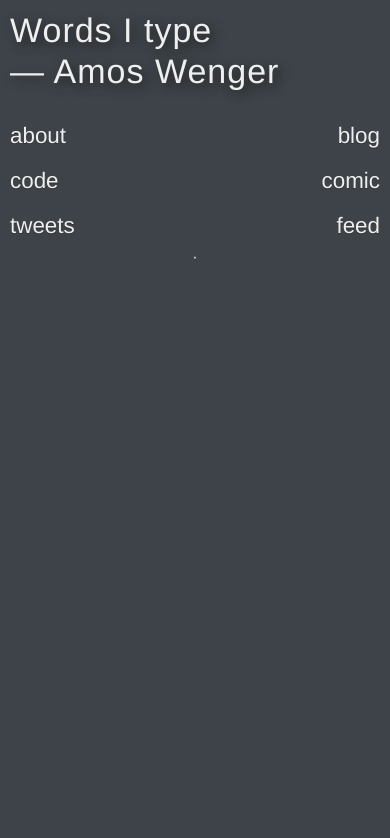
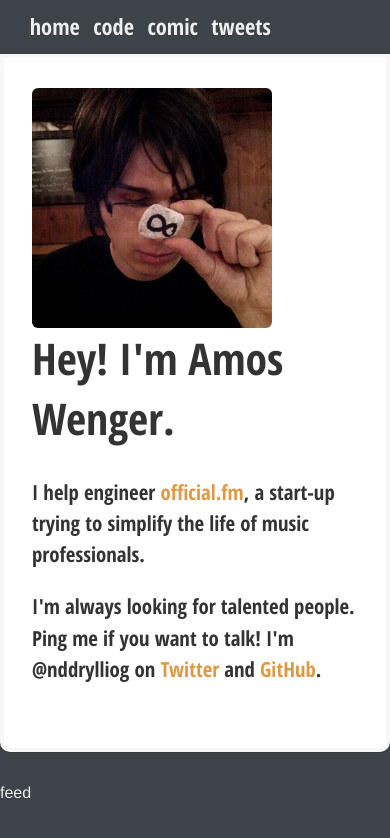
Before and after one commit to fasterthanlime/nevargames.com, a Jekyll site: the page built from index.html, in a window 390 px wide. Shown: the top 838 px of the page. Built offline with Jekyll 4.4.1, drawn with Linux system fonts in a browser that asks for light colours; some web fonts are replaced; Markdown is read by kramdown in place of the engine named in the settings; the list of posts is cut into pages by our own code.

Commit message:
A shitload of design changes

```diff
--- a/_layouts/default.html
+++ b/_layouts/default.html
@@ -26,19 +26,11 @@
   </head>
   <body>
     <div id="container">
-        <header role="banner" id="header">
-            <a href="" rel="home">
-                <h1>Words I type <span></span>— Amos Wenger</h1>
-            </a>
-        </header>
         <aside id="sidebar">
             <nav>
                 <ul id="menu">
                     <li>
-                        <a href="about/">about</a>
-                    </li>
-                    <li>
-                        <a href="/">blog</a>
+                        <a href="/">home</a>
                     </li>
                     <li>
                         <a href="https://github.com/nddrylliog">code</a>
@@ -49,12 +41,8 @@
                     <li>
                         <a href="https://twitter.com/nddrylliog">tweets</a>
                     </li>
-                    <li>
-                        <a href="blog/feed.xml" title="Subscribe to RSS feed">feed</a>
-                    </li>
                 </ul>
             </nav>
-            <div class="hr">·</div>
         </aside>
         <div role="main" id="content">
             {{ content }}
--- a/_layouts/post.html
+++ b/_layouts/post.html
@@ -8,6 +8,7 @@
     </h1>
     <div class="meta">
       <time datetime="{{ page.date | date_to_xmlschema }}">{{ page.date | date_to_long_string }}</time>
+      &bullet;
       <span class="tags">
         {% for tag in page.tags %}
           <a href="/blog/tags/#{{ tag }}">{{ tag }}</a>
@@ -19,7 +20,7 @@
     {{ content }}
   </div>
   <footer>
-    <a href="https://twitter.com/nddrylliog"><img class="mugshot" src="/img/mugshot.png"></a>
+    <a href="https://twitter.com/nddrylliog"><img class="mugshot" src="/img/mugshot.jpg"></a>
 
     <p>
         Hey! I'm Amos Wenger. I help engineer <a href="http://official.fm">official.fm</a>,
--- a/css/style.css
+++ b/css/style.css
@@ -1,39 +1,44 @@
-@import url("http://fonts.googleapis.com/css?family=Homenaje|Lekton");
-.white-bg{text-shadow:none;color:#333;background:#fff;border-radius:5px;box-shadow:0 0 0 4px rgba(0,0,0,0.03) inset,0 0 0 1px rgba(0,0,0,0.15);position:relative;padding:5px 32px 32px 32px}
+@import url("http://fonts.googleapis.com/css?family=Open+Sans+Condensed:700");
+.white-bg{text-shadow:none;color:#333;background:#fff;box-shadow:0 0 0 4px rgba(0,0,0,0.03) inset,0 0 0 1px rgba(0,0,0,0.15);position:relative;padding:5px 32px 32px 32px;border-radius:0 0 10px 10px}
 *{box-sizing:border-box}
 html{min-height:100%;overflow-y:auto}
 body{font-family:Helvetica,Arial,sans-serif;background:#3d4349;color:#efefef;text-shadow:0 1px #333}
 a{text-decoration:none;color:inherit;}
-a:hover{color:#0af}
-#container{height:auto;overflow:hidden;width:980px;padding-left:40px;padding-top:40px;margin-bottom:50px}
-#header{height:100px;margin-left:180px;}
-#header h1{font:400 40px Homenaje,Helvetica,Arial,sans-serif;margin:0;letter-spacing:1px;text-shadow:4px 4px 11px #222}
+a:hover{color:#d94}
+#container{height:auto;overflow:hidden;width:1080px;padding-left:20px;margin-bottom:50px}
+#header{height:100px;margin-left:140px;}
+#header h1{font:700 2.8em 'Open Sans Condensed',sans-serif;margin:0;letter-spacing:1px;text-shadow:4px 4px 11px #222}
 #header a:hover{color:inherit}
-#content{width:700px;margin-left:40px;float:left;}
-#content h2,#content h3{font-family:'Helvetica Neue',Helvetica,Arial,sans-serif;font-weight:400}
+#content{width:800px;margin-left:20px;float:left;}
+#content h2,#content h3{font-family:'Open Sans Condensed',sans-serif;font-weight:400}
 #content h2{font-size:1.6em}
 #content h3{margin-bottom:.5em}
 #content p{margin-top:0;line-height:1.5}
-#content a{color:#0af;}
-#content a:hover{color:#0077b3}
-#sidebar{width:140px;float:left;margin-top:4px}
+#content a{color:#d94;}
+#content a:hover{color:#ab6d1f}
+#sidebar{width:120px;float:left;margin-top:80px}
 #menu{list-style:none;padding:0;margin:0;}
-#menu li{font:1.2em/2 Lekton,Helvetica,Arial,sans-serif;}
+#menu li{font:1.8em/1.5 'Open Sans Condensed',sans-serif;}
 #menu li a{display:block}
-#content .posts-list .post{height:auto;overflow:hidden;position:relative;line-height:2;}
-#content .posts-list .post h2{font:1.2em/2.5 Lekton,Helvetica,Arial,sans-serif;margin:0;}
+#content .posts-list .brag{font:700 1.3em 'Open Sans Condensed',sans-serif;margin-bottom:35px}
+#content .posts-list .brag h1{font-size:2.1em}
+#content .posts-list .brag .mugshot{width:240px;height:240px;margin-right:1.5em}
+#content .posts-list .post{height:auto;overflow:hidden;position:relative;line-height:2;border-top:1px solid #ccc;}
+#content .posts-list .post h2{font:1.2em/2.5 'Open Sans Condensed',sans-serif;margin:0;}
 #content .posts-list .post h2 a{color:inherit;display:block}
-#content .posts-list .post time{position:absolute;top:0;right:0;color:#999;font:.9em/3.6 Lekton,Helvetica,Arial,sans-serif;pointer-events:none}
-#content .posts-list .post:hover a{color:#0af}
-#content .posts-list .post:hover time{color:#fff}
+#content .posts-list .post time{position:absolute;top:0;right:0;color:#999;font:1.2em/2.5 'Open Sans Condensed',sans-serif;pointer-events:none}
+#content .posts-list .post:hover a{color:#ab6d1f}
+#content .posts-list .post:hover time{color:#ab6d1f}
 .hr{display:none}
 .post-single{padding:10px 0 25px 0;}
-.post-single header h1{font-size:1.6em;font-family:'Helvetica Neue',Helvetica,Arial,sans-serif;font-weight:400;position:relative;margin-bottom:.5em;}
+.post-single header h1{font-size:2.6em;font-weight:400;position:relative;margin-bottom:5px;font:700 2.8em 'Open Sans Condensed',sans-serif;}
 .post-single header h1 a{color:inherit !important}
-.post-single header .meta{padding-right:32px;font-size:.9em;display:block;text-align:right;color:#909090;}
-.post-single header .meta time{display:block;margin-bottom:5px}
+.post-single header .meta{padding-right:32px;font:700 1.2em 'Open Sans Condensed',sans-serif;display:block;color:#909090;}
+.post-single header .meta time{color:#9b9}
+.post-single header .meta .tags a{color:#d94 !important;}
+.post-single header .meta .tags a:hover{color:#ab6d1f !important}
 .post-single header,.post-single .content,.post-single footer{margin:0 32px}
-.post-single .content{margin-top:10px;line-height:1.6;}
+.post-single .content{margin-top:50px;line-height:1.6;}
 .post-single .content h1,.post-single .content h2{font-size:1.6em}
 .post-single .content h3{font-size:1.4em}
 .post-single .content h1,.post-single .content h2,.post-single .content h3{color:#333;font-family:'Helvetica Neue',Helvetica,Arial,sans-serif;font-weight:400;margin:1em 0 0 0}
@@ -42,26 +47,25 @@
 .post-single .content blockquote{margin:0;border-left:2px solid #ddd;display:block;padding-left:10px}
 .post-single .content ul,.post-single .content ol{padding-left:20px;}
 .post-single .content ul li,.post-single .content ol li{margin-bottom:10px}
-.post-single footer{color:#777;border-left:2px solid #ddd;padding-left:15px;margin-top:30px}
-.post-single .content a,.post-single footer a{color:#08c;}
-.post-single .content a:hover,.post-single footer a:hover{color:#005580}
+.post-single footer{color:#777;border-top:2px solid #ddd;padding-top:15px;margin-top:30px}
+.post-single .content a,.post-single footer a{color:#c47c24;}
+.post-single .content a:hover,.post-single footer a:hover{color:#7a4e16}
 .post-single .shadow{background:url("/img/post_shadow.png") left bottom no-repeat;width:100%;height:10px;display:block;position:absolute;left:0;bottom:-10px;z-index:2}
-.pagination{font-family:Lekton;margin-top:2em;}
+.pagination{margin-top:2em;}
 .pagination .next{float:right}
 .pagination a{color:#999 !important;}
 .pagination a:hover{color:#fff !important}
-.mugshot{float:right;margin-left:15px;border:2px solid #ddd}
-@media only screen and (max-width: 481px){#container{width:auto;margin:0;padding:10px 10px}
-#sidebar,#content{float:none;width:auto}
+.mugshot{float:left;margin-right:15px;border-radius:6px;width:120px;height:120px}
+@media only screen and (max-width: 1023px){#container{width:auto;margin:0;padding:0}
+#sidebar,#content{float:none;width:auto;margin-top:10px}
 #header{margin-left:0;}
 #header h1{font-size:34px;line-height:1.2;}
 #header h1 span{display:block;height:0;visibility:hidden}
-#menu{height:auto;overflow:hidden;width:auto;}
-#menu li{font-size:1.4em;float:left;width:50%;}
-#menu li:nth-child(odd){text-align:left}
-#menu li:nth-child(even){text-align:right}
+#menu{height:auto;overflow:hidden;width:auto;margin-left:1.3em;}
+#menu li{font-size:1.4em;display:inline-block;margin-left:.4em}
 .hr{display:block;text-align:center;margin-bottom:20px}
 #content{margin-left:0;}
+#content .brag .mugshot{width:120px;height:120px;margin-right:1.5em}
 #content .posts-list .post{margin-bottom:25px;}
 #content .posts-list .post h2{line-height:1.4}
 #content .posts-list .post time{display:none}
--- a/index.html
+++ b/index.html
@@ -2,7 +2,23 @@
 title: Words I type
 layout: default
 ---
-<div id="posts" class="posts-list">
+<div id="posts" class="posts-list white-bg">
+  <header class="brag">
+    <a href="https://twitter.com/nddrylliog"><img class="mugshot" src="/img/mugshot.jpg"></a>
+
+    <h1>Hey! I'm Amos Wenger.</h1>
+
+    <p>
+        I help engineer <a href="http://official.fm">official.fm</a>,
+        a start-up trying to simplify the life of music professionals.
+    </p>
+
+    <p>
+        I'm always looking for talented people. Ping me if you want to talk! I'm @nddrylliog
+        on <a href="https://twitter.com/nddrylliog">Twitter</a> and <a href="https://github.com/nddryliog">GitHub</a>.
+    </p>
+  </header>
+
   {% for post in paginator.posts %}
     <div id="{{ post.id }}" class="post">
       <h2>
```
Also changed, not shown: other parts of _layouts/default.html (+1 -0 lines), _src/css/style.styl (+58 -39 lines), about/index.html (deleted, +0 -29 lines), img/mugshot.jpg (added), img/mugshot.png (deleted).
